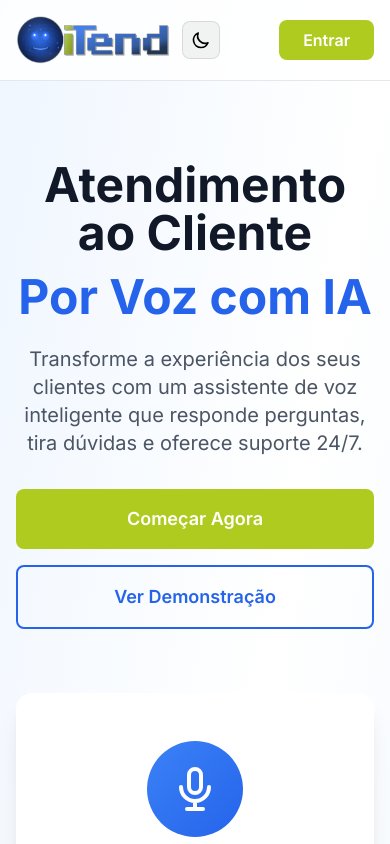
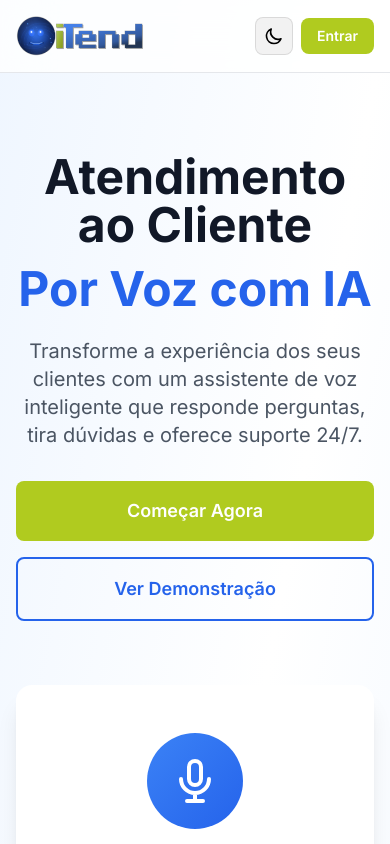
Before and after one commit to BigCorps/minhAi, a Next.js app: page / in a window 390 px wide. Shown: the top 844 px of the page. Built offline with nearby package versions, Linux system fonts and the light colour scheme.

Commit message:
Update page.tsx

```diff
--- a/app/page.tsx
+++ b/app/page.tsx
@@ -21,25 +21,41 @@ export default function HomePage() {
         : 'bg-gradient-to-br from-blue-50 via-white to-blue-50'
     }`}>
 
-      {/* Header COM BOTÃO DE TEMA INTEGRADO */}
 <header className={`border-b transition-colors ${
   theme === 'dark'
     ? 'bg-slate-900/50 border-white/10 backdrop-blur-xl'
     : 'bg-white/80 border-gray-200 backdrop-blur-xl'
 }`}>
   <div className="max-w-7xl mx-auto px-4 sm:px-6 lg:px-8 py-4">
-          <div className="flex justify-between items-center">
-            {/* Logo + Botão de Tema Juntos */}
-            <div className="flex items-center space-x-3">
+    <div className="flex justify-between items-center gap-4">
+
+      {/* 1. LOGO (Lado Esquerdo) */}
+      <div className="flex-shrink-0">
         <Image
           src="/logo.png"
           alt="iTend"
           width={150}
           height={68}
-                className="h-12 w-auto"
+          className="h-10 md:h-12 w-auto"
         />
+      </div>
 
-              {/* Botão de Tema INTEGRADO */}
+      {/* 2. NAVEGAÇÃO DESKTOP (Centro) */}
+      <nav className="hidden md:flex items-center space-x-8">
+        <a href="#recursos" className={`transition-colors ${
+          theme === 'dark' ? 'text-white/70 hover:text-white' : 'text-gray-600 hover:text-gray-900'
+        }`}>Recursos</a>
+        <a href="#precos" className={`transition-colors ${
+          theme === 'dark' ? 'text-white/70 hover:text-white' : 'text-gray-600 hover:text-gray-900'
+        }`}>Preços</a>
+        <a href="#contato" className={`transition-colors ${
+          theme === 'dark' ? 'text-white/70 hover:text-white' : 'text-gray-600 hover:text-gray-900'
+        }`}>Contato</a>
+      </nav>
+
+      {/* 3. AÇÕES (Lado Direito: Tema + Entrar) */}
+      <div className="flex items-center space-x-2 md:space-x-4">
+        {/* Botão de Tema agora à esquerda do Entrar */}
         <button
           onClick={() => setTheme(theme === 'dark' ? 'light' : 'dark')}
           className={`p-2 rounded-lg backdrop-blur-xl border transition-all hover:scale-110 ${
@@ -59,28 +75,15 @@ export default function HomePage() {
             </svg>
           )}
         </button>
-            </div>
 
-            {/* Navegação Desktop */}
-            <nav className="hidden md:flex items-center space-x-8">
-              <a href="#recursos" className={`transition-colors ${
-                theme === 'dark' ? 'text-white/70 hover:text-white' : 'text-gray-600 hover:text-gray-900'
-              }`}>Recursos</a>
-              <a href="#precos" className={`transition-colors ${
-                theme === 'dark' ? 'text-white/70 hover:text-white' : 'text-gray-600 hover:text-gray-900'
-              }`}>Preços</a>
-              <a href="#contato" className={`transition-colors ${
-                theme === 'dark' ? 'text-white/70 hover:text-white' : 'text-gray-600 hover:text-gray-900'
-              }`}>Contato</a>
-            </nav>
-
-            {/* Botão Entrar */}
         <Link
           href="/login"
-              className="px-6 py-2 bg-primary-green text-white rounded-lg hover:bg-primary-green-dark transition font-semibold"
+          className="px-4 md:px-6 py-2 bg-primary-green text-white rounded-lg hover:bg-primary-green-dark transition font-semibold text-sm md:text-base whitespace-nowrap"
         >
           Entrar
         </Link>
+      </div>
+
     </div>
   </div>
 </header>
```
Lines whose indentation alone changed are shown as unchanged.
